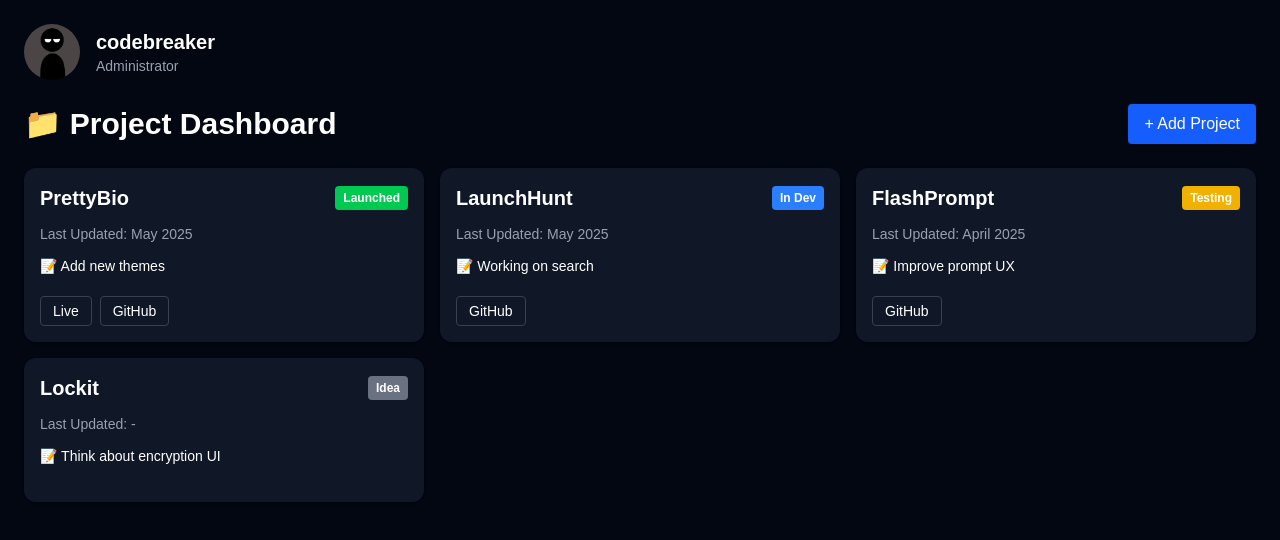
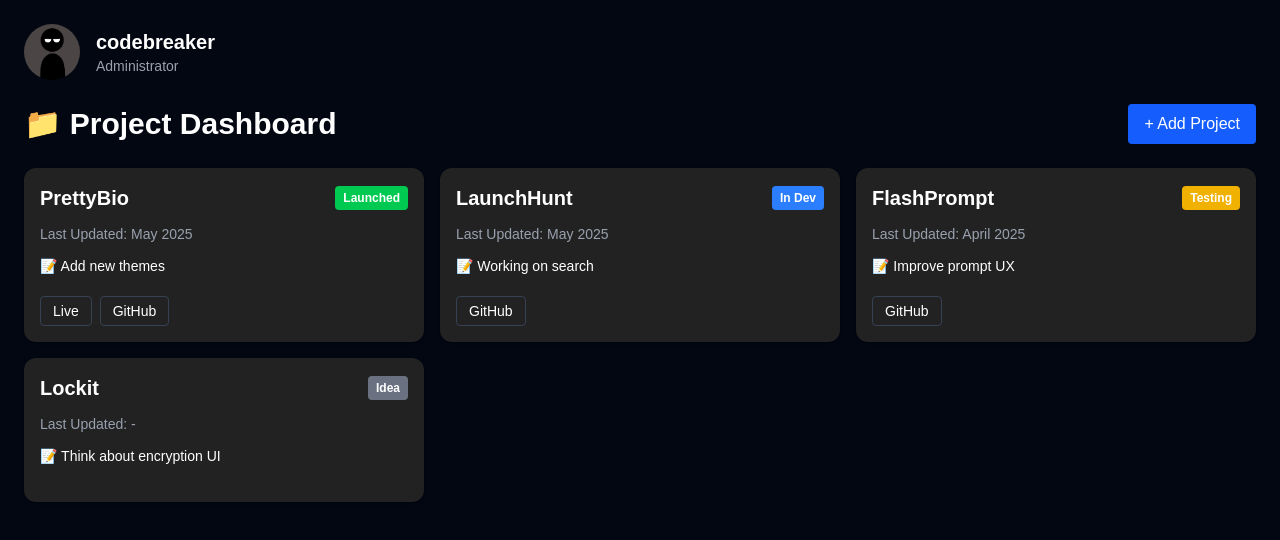
Before and after one commit to devtofunmi/dashboard, a Next.js app: page /dashboard in a window 1280 px wide. Shown: the top 540 px of the page. Built offline with nearby package versions, Linux system fonts and the light colour scheme; sample sign-in values are in the browser's storage.

Commit message:
change the color and move x button

```diff
--- a/components/ProjectCard.tsx
+++ b/components/ProjectCard.tsx
@@ -26,7 +26,7 @@ const ProjectCard: React.FC<{ project: Project }> = ({ project }) => {
   return (
     <div
       onClick={() => window.location.href = `/${project.id}`}
-      className="bg-gray-900 rounded-xl shadow p-4 space-y-3 block hover:ring-2 ring-blue-600 transition cursor-pointer"
+      className="bg-[#222222] rounded-xl shadow p-4 space-y-3 block hover:ring-2 ring-blue-600 transition cursor-pointer"
       role="link"
       tabIndex={0}
       onKeyDown={(e) => {
```
